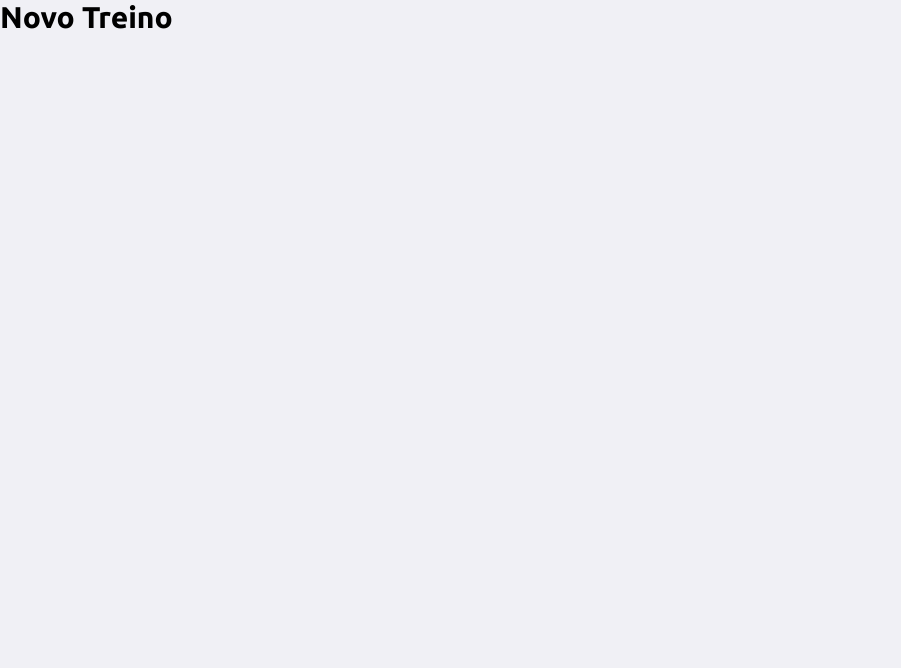
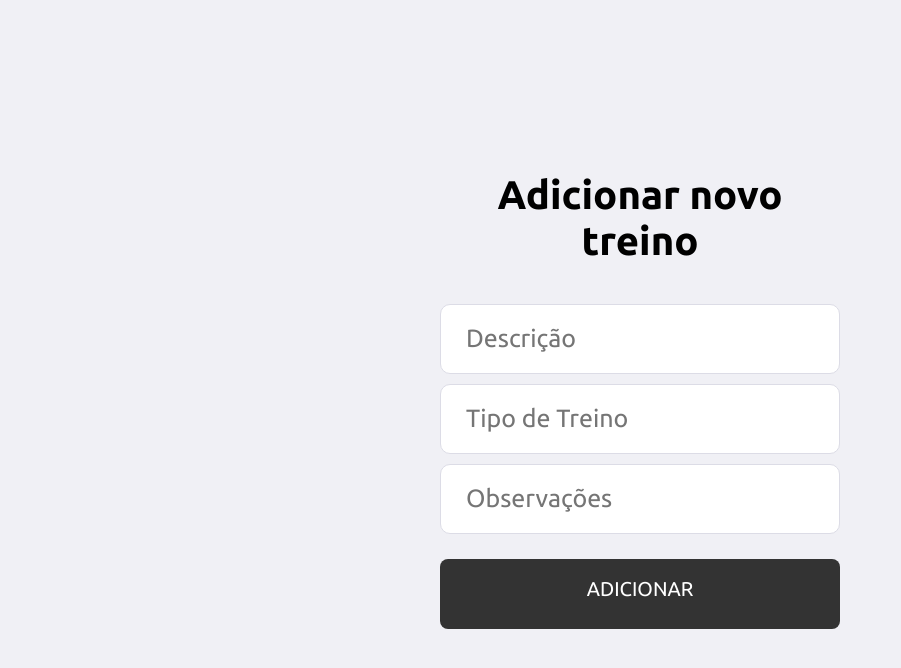
Before and after one commit to Project-Osteo/WebApp, a React (Create React App) app in the folder frontend/: page /novoTreino in a window 1280 px wide. Shown: the top 668 px of the page, without its empty margins (0-901 px from the left). Built offline with nearby package versions, Linux system fonts and the light colour scheme.

Commit message:
inicio pagina de novo treino

```diff
--- a/frontend/src/pages/NovoTreino/index.js
+++ b/frontend/src/pages/NovoTreino/index.js
@@ -2,8 +2,25 @@ import React from 'react';
 import { Link } from 'react-router-dom';
 import { FiHome, FiSettings, FiFilePlus, FiPower } from 'react-icons/fi';
 
+import './styles.css';
+
 export default function NovoTreino (){
     return(
-        <h1>Novo Treino</h1>
+       <div className="novoTreino-container">
+
+            <section>
+
+                <form>
+                    <h1>Adicionar novo treino</h1>
+
+                    <input placeholder="Descrição" />
+                    <input placeholder="Tipo de Treino" />
+                    <input placeholder="Observações" />
+                    <Link type="subomit" to="/pacientes">ADICIONAR</Link>
+                </form>
+
+            </section>
+
+       </div>
     );
 }
--- a/frontend/src/pages/NovoTreino/styles.css
+++ b/frontend/src/pages/NovoTreino/styles.css
@@ -0,0 +1,47 @@
+.novoTreino-container {
+    width: 100%;
+    max-width: 1120px;
+    height: 100vh;
+    margin: 0 auto;
+
+    display: flex;
+    align-items: center;
+    justify-content: center;
+}
+
+.novoTreino-container section {
+    width: 100%;
+    max-width: 400px;
+}
+
+.novoTreino-container section form h1 {
+    font-size: 40px;
+    margin-bottom: 40px;
+    text-align: center;
+}
+
+.novoTreino-container section form input {
+    width: 100%;
+    height: 70px;
+    color: #333;
+    border: 1px solid #dcdce6;
+    border-radius: 10px;
+    padding: 0 25px;
+    margin-bottom: 10px;
+}
+
+.novoTreino-container section form a {
+    width: 100%;
+    height: 70px;
+    background: #333;
+    border: 0;
+    border-radius: 8px;
+    color: #FFF;
+    font-weight: medium;
+    margin-top: 15px;
+    display: inline-block;
+    text-align: center;
+    text-decoration: none;
+    font-size: 20px;
+    line-height: 60px;
+}
```
